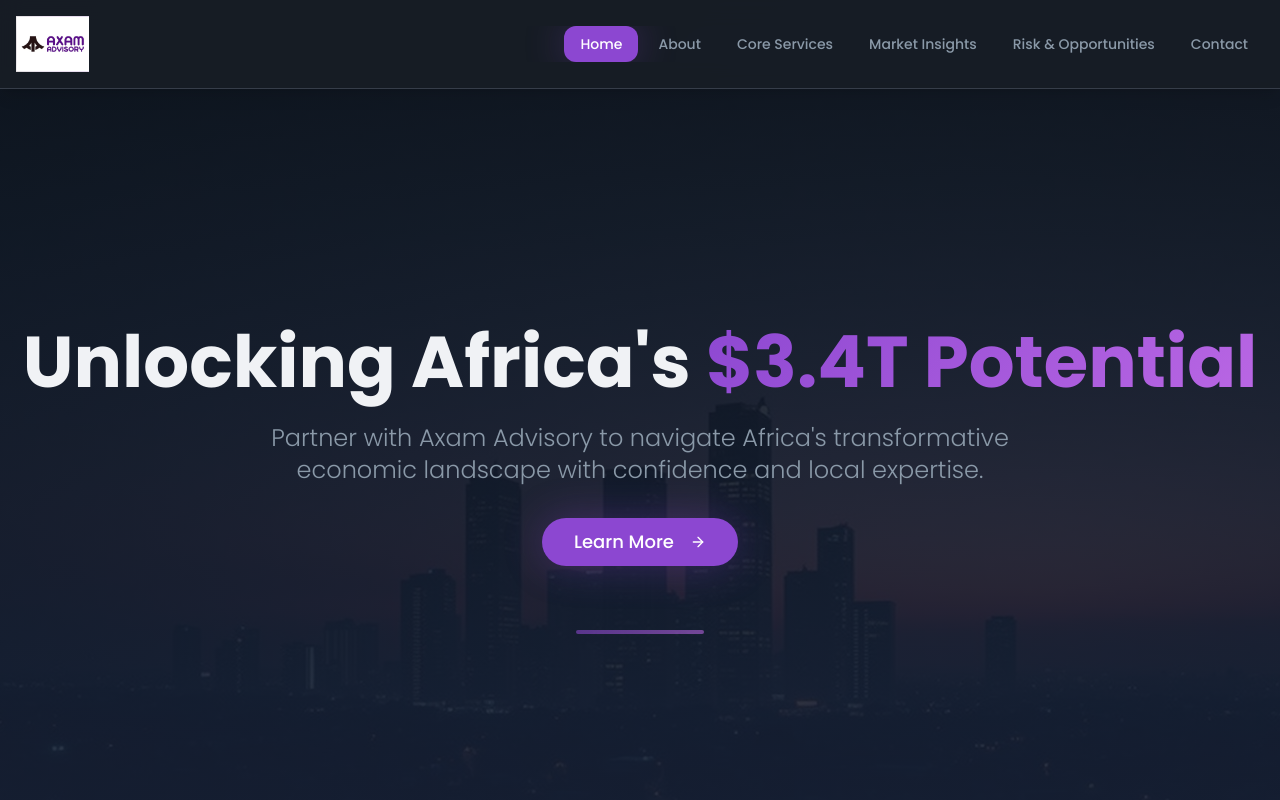
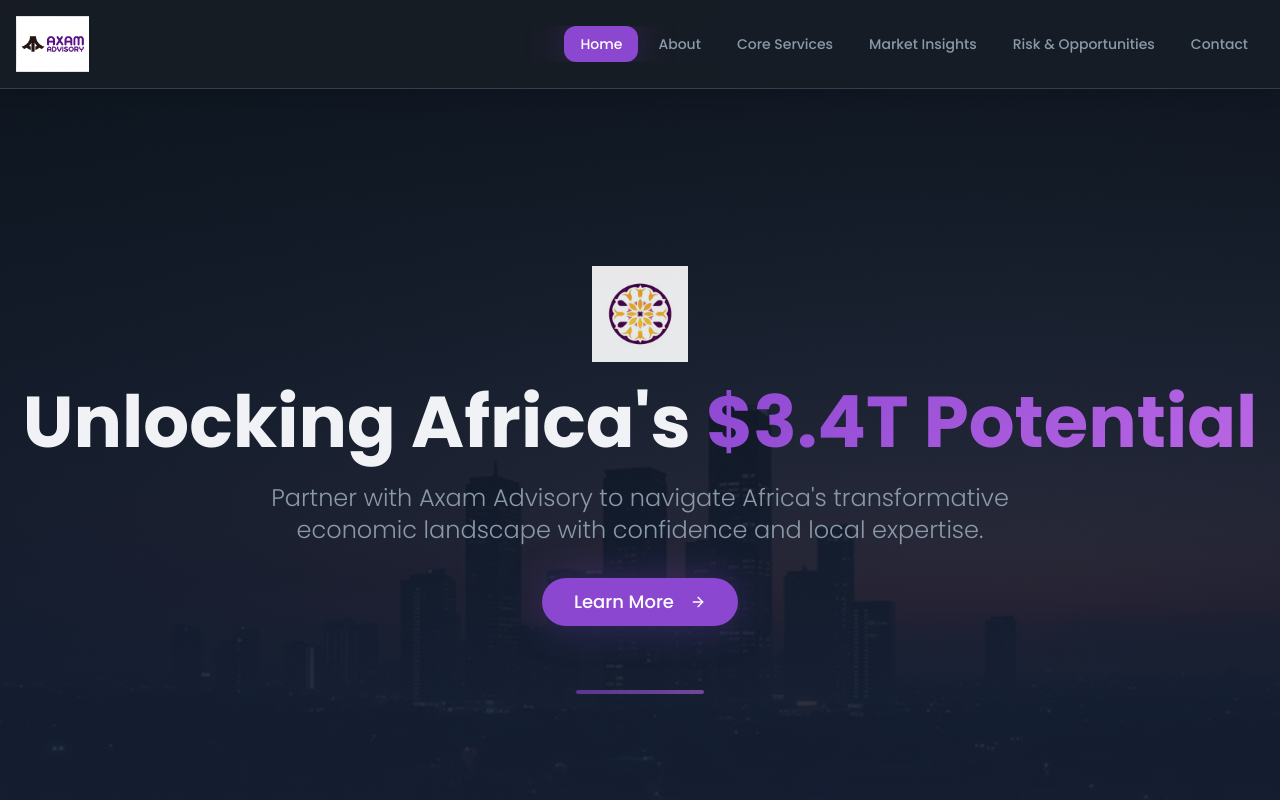
Before and after one commit to abjales/axam-africa-nav, a React (Vite) app: page / in a window 1280 px wide. Shown: the top 800 px of the page. Built offline with nearby package versions, Linux system fonts and the light colour scheme; the HTML template or start-up script is replaced by a standard one.

Commit message:
Add African logo to homepage

```diff
--- a/src/components/sections/HeroSection.tsx
+++ b/src/components/sections/HeroSection.tsx
@@ -1,6 +1,7 @@
 import { ArrowRight } from "lucide-react";
 import { Button } from "@/components/ui/button";
 import heroImage from "@/assets/hero-skyline.jpg";
+import africanBadge from "@/assets/african-badge.png";
 import { TabType } from "../TabNavigation";
 
 interface HeroSectionProps {
@@ -25,6 +26,11 @@ export const HeroSection = ({ onNavigate }: HeroSectionProps) => {
 
       {/* Content */}
       <div className="relative z-10 container mx-auto px-4 text-center animate-fade-in">
+        {/* African Badge */}
+        <div className="flex justify-center mb-6">
+          <img src={africanBadge} alt="African Heritage" className="w-20 h-20 md:w-24 md:h-24 animate-fade-in opacity-90" />
+        </div>
+
         <h1 className="text-5xl md:text-7xl font-bold mb-6 leading-tight">
           Unlocking Africa's{" "}
           <span className="text-gradient">$3.4T Potential</span>
```
Also changed, not shown: src/assets/african-badge.png (added).
